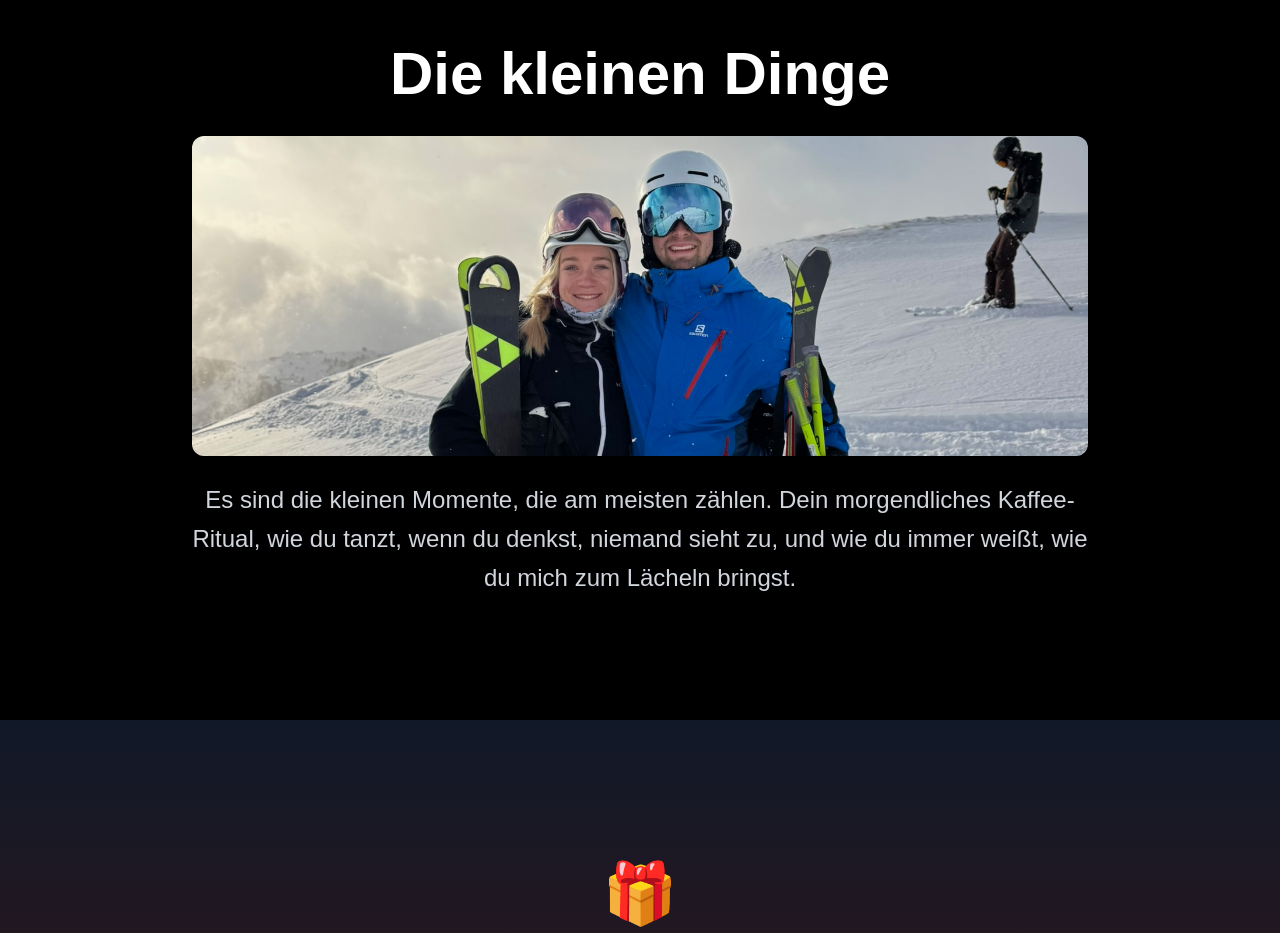
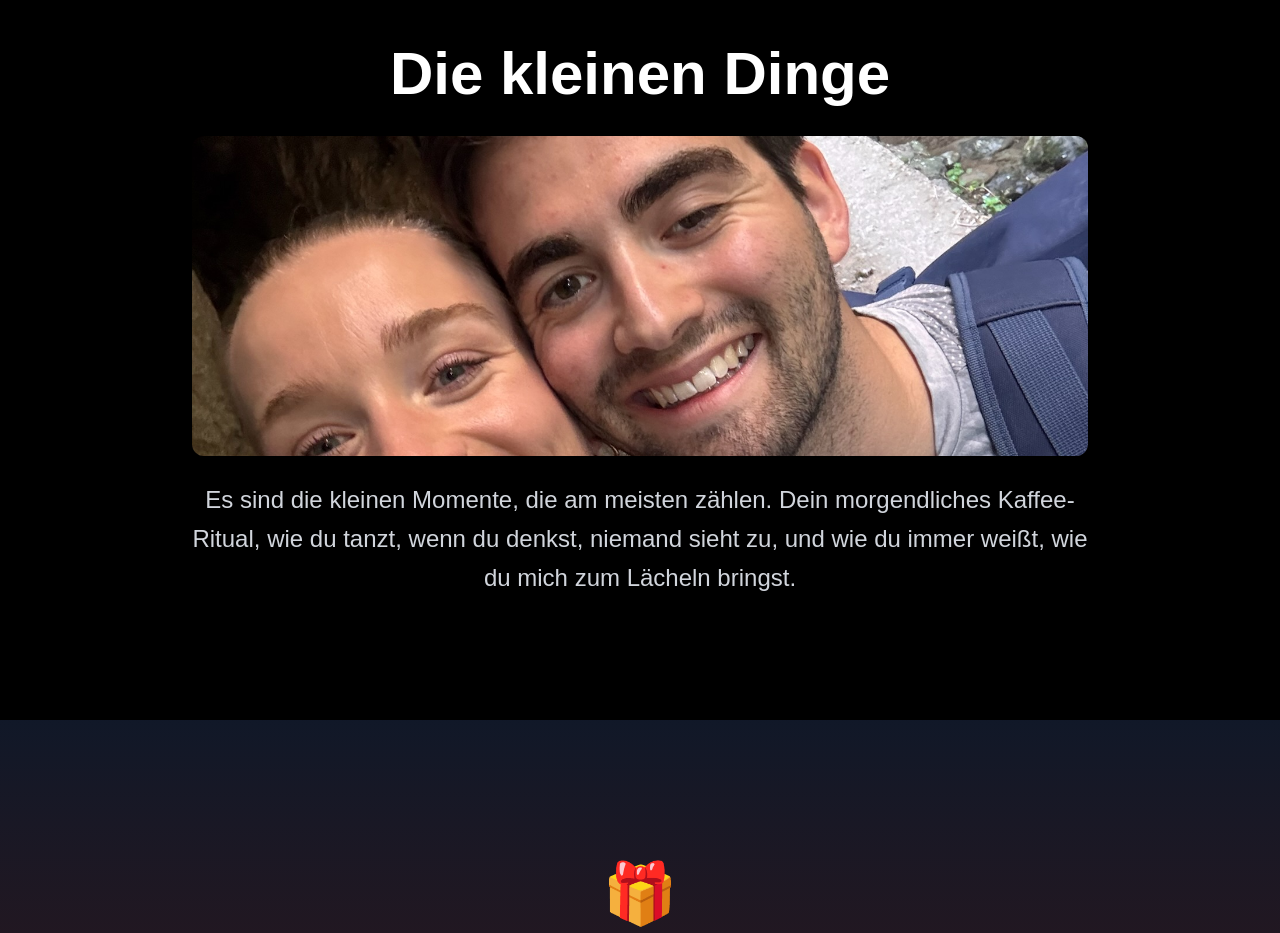
Before and after one commit to PinguGit/elias, a Next.js app: page /elias/elias in a window 1280 px wide. Shown: the part 2480-3413 px from the top of the page. Built offline with nearby package versions, Linux system fonts and the light colour scheme.

Commit message:
bilder change 2

```diff
--- a/app/elias/page.tsx
+++ b/app/elias/page.tsx
@@ -83,7 +83,7 @@ export default function Page() {
           <h2 className="text-4xl md:text-6xl font-bold mb-8">Die kleinen Dinge</h2>
           <div className="mb-6 rounded-xl overflow-hidden h-64 md:h-80">
             <img
-              src="./IMG_5819.jpeg"
+              src="./IMG_5429.jpeg"
               alt="Small moments"
               className="w-full h-full object-cover"
               style={{ objectPosition: 'center 30%' }}
--- a/app/page.tsx
+++ b/app/page.tsx
@@ -83,7 +83,7 @@ export default function Page() {
           <h2 className="text-4xl md:text-6xl font-bold mb-8">Die kleinen Dinge</h2>
           <div className="mb-6 rounded-xl overflow-hidden h-64 md:h-80">
             <img
-              src="./IMG_5819.jpeg"
+              src="./IMG_5429.jpeg"
               alt="Small moments"
               className="w-full h-full object-cover"
               style={{ objectPosition: 'center 30%' }}
```
